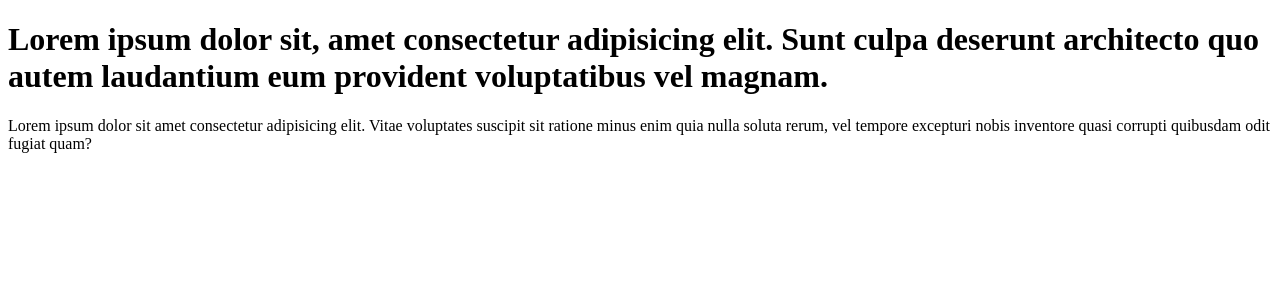
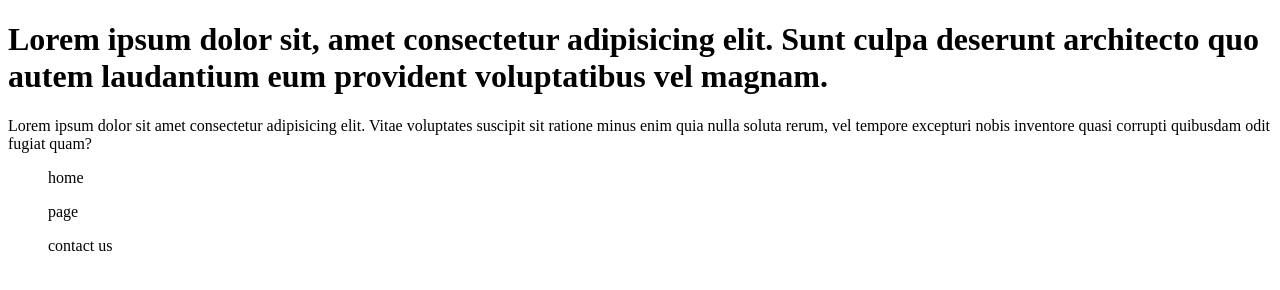
Before and after one commit to siyaaxn/test-git, a plain HTML site: page index.html in a window 1280 px wide. Drawn offline with Linux system fonts and the light colour scheme.

Commit message:
added list

```diff
--- a/index.html
+++ b/index.html
@@ -16,5 +16,14 @@
       suscipit sit ratione minus enim quia nulla soluta rerum, vel tempore
       excepturi nobis inventore quasi corrupti quibusdam odit fugiat quam?
     </p>
+    <ul>
+      home
+    </ul>
+    <ul>
+      page
+    </ul>
+    <ul>
+      contact us
+    </ul>
   </body>
 </html>
```
